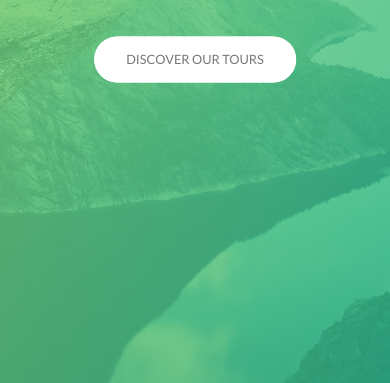
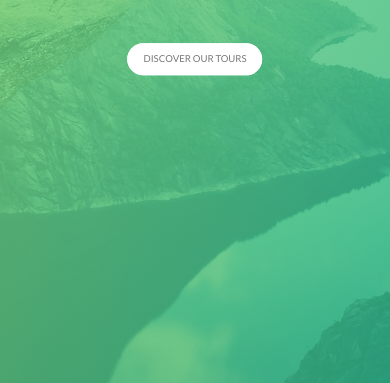
Before and after one commit to Hassanlasheenn/Tours-Project, a website: page index.html in a window 390 px wide. Shown: the part 333-716 px from the top of the page. Drawn offline with Linux system fonts and the light colour scheme.

Commit message:
popup mobile version adjust

```diff
--- a/sass/base/_typography.scss
+++ b/sass/base/_typography.scss
@@ -63,8 +63,9 @@ body {
     }
 
     @include respond(phone) {
-        font-size: 2.5rem;
+        font-size: 1.5rem;
     }
+
 
     &:hover {
         transform: skewY(2deg) skewX(15deg) scale(1.1);
@@ -76,6 +77,10 @@ body {
     font-size: $default-font-size;
     font-weight: 700;
     text-transform: uppercase;
+
+    @include respond(phone) {
+        font-size: 1.2rem;
+    }
 }
 
 .paragraph {
--- a/sass/base/_utilities.scss
+++ b/sass/base/_utilities.scss
@@ -15,7 +15,17 @@
         margin-bottom: 3rem !important;
      }
 }
-.u-margin-bottom-small { margin-bottom: 1.5rem !important; }
+.u-margin-bottom-small {
+   margin-bottom: 1.5rem !important;
+
+   @include respond(tablet-port) {
+      margin-bottom: 1rem !important;
+   }
+
+   @include respond(phone) {
+      margin-bottom: .3rem !important;
+   }
+}
 
 .u-margin-top-big { margin-top: 8rem !important; }
 .u-margin-top-huge { margin-top: 10rem !important; }
--- a/sass/components/_button.scss
+++ b/sass/components/_button.scss
@@ -15,6 +15,11 @@
         // change the button element
         border: none;
         cursor: pointer;
+
+        @include respond(tablet-land) {
+            padding: 1rem 2rem;
+            font-size: 1.2rem;
+        }
     }
 
     &:hover {
--- a/sass/components/_popup.scss
+++ b/sass/components/_popup.scss
@@ -26,11 +26,19 @@
         transform: translate(-50%, -50%) scale(.25);
         // the last property is transition-delay
         transition: all .5s .2s;
+
+        @include respond(tablet-land) {
+            width: 75%;
+        }
     }
 
     &__left {
         width: 33.33333%;
         display: table-cell;
+
+        @include respond(tablet-land) {
+            width: 33.333%;
+        }
     }
 
     &__right {
@@ -39,12 +47,24 @@
         // adjust the height of the right container
         vertical-align: middle;
         padding: 3rem 5rem;
+
+        @include respond(tablet-land) {
+            width: 33.333%;
+        }
+
+        @include respond(phone) {
+            width: 75%;
+        }
+
     }
 
     &__img {
         display: block;
         width: 100%;
 
+        @include respond(phone) {
+            width: 100%;
+        }
     }
 
     &__text {
@@ -66,6 +86,22 @@
         -webkit-hyphens: auto;
         // adding hyphens in the text
         hyphens: auto;
+
+        @include respond(tablet-land) {
+            font-size: 1rem;
+            margin-bottom: 1rem;
+            column-count: 1;
+            column-gap: normal;
+            column-rule:  0;
+        }
+
+        @include respond(phone) {
+            font-size: .7rem;
+            margin-bottom: 1rem;
+            column-count: 2;
+            column-gap: normal;
+            column-rule:  0;
+        }
     }
 
     // when popup is opened
--- a/sass/layout/_header.scss
+++ b/sass/layout/_header.scss
@@ -19,8 +19,8 @@
 
     &__logo-box {
         position: absolute;
-    top: 4rem;
-    left: 4rem;
+        top: 4rem;
+        left: 4rem;
     }
 
     &__logo {
```
Also changed, not shown: css/style.css.
